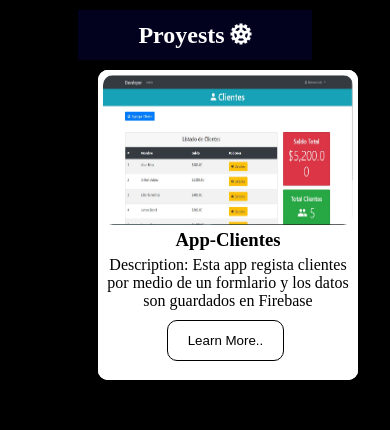
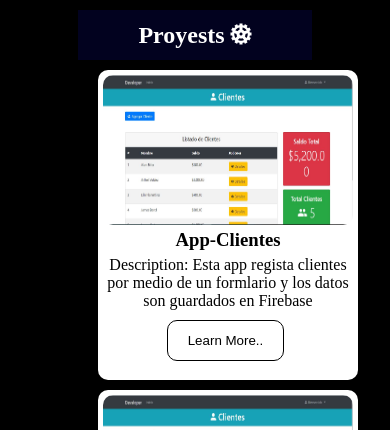
Before and after one commit to ElinFlorentino/Elin-Portfolio, an Angular app: page / in a window 390 px wide. Shown: the part 260-690 px from the top of the page. Built offline with nearby package versions, Linux system fonts and the light colour scheme.

Commit message:
responsive

```diff
--- a/src/app/components/navbar/navbar.component.css
+++ b/src/app/components/navbar/navbar.component.css
@@ -88,7 +88,7 @@ nav {
   #btn-navbar:checked ~ .nav-links {
     display: block;
   }
-  .nav-links a:active ~ .nav-links{
+  .nav-links a:active ~ .nav-links {
     display: none;
   }
 }
--- a/src/app/pages/home/home.component.css
+++ b/src/app/pages/home/home.component.css
@@ -96,16 +96,16 @@ button:hover {
 @media (max-width: 758px) {
   .main-body {
     display: block;
+    z-index: -1;
+    position: absolute;
   }
   .card {
-    position: absolute;
     margin-left: 20px;
     padding: 5px 5px;
     margin-bottom: 10px;
     text-align: center;
-    z-index: -1;
+
   }
-
   .card-footer {
     display: flex;
     justify-content: center;
```
